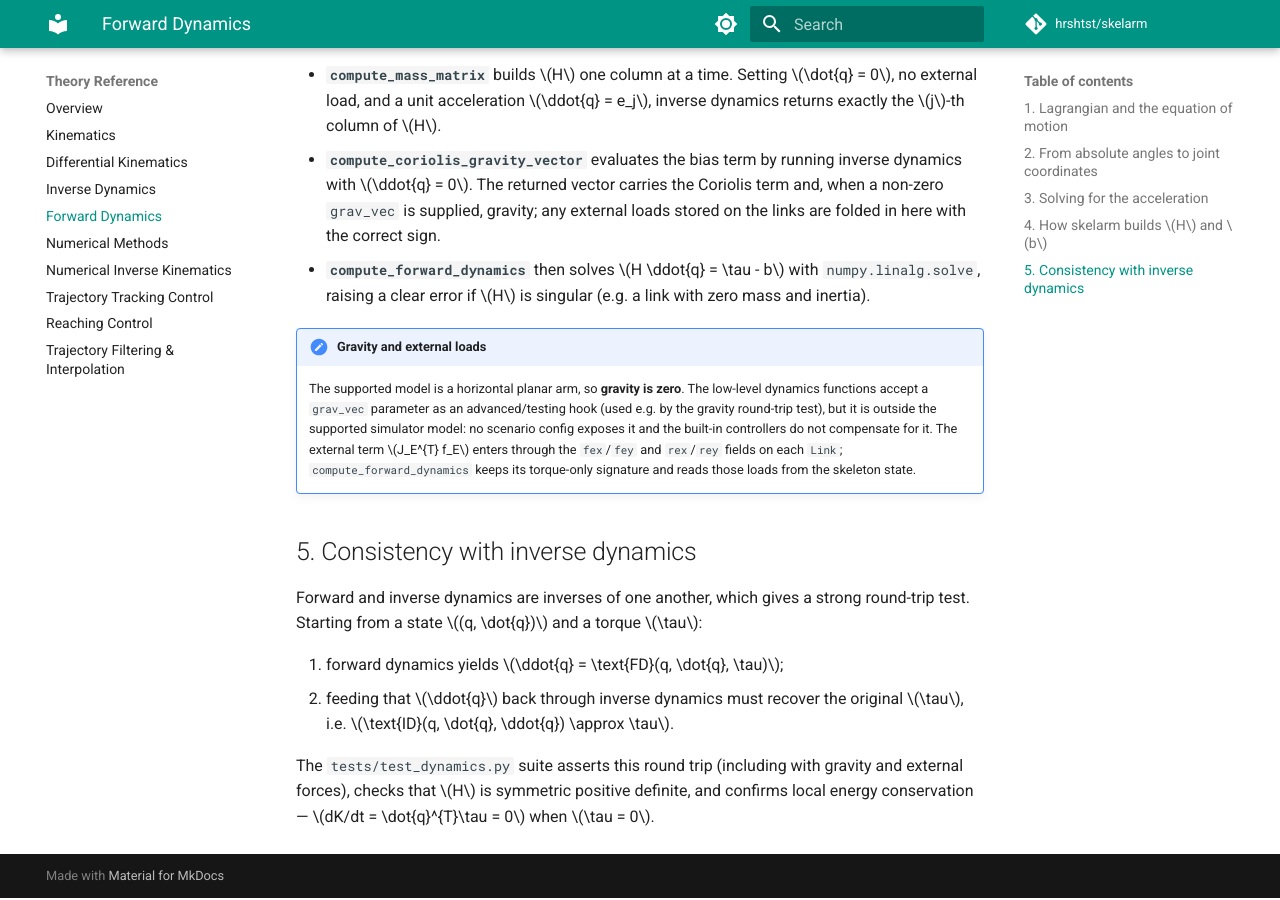
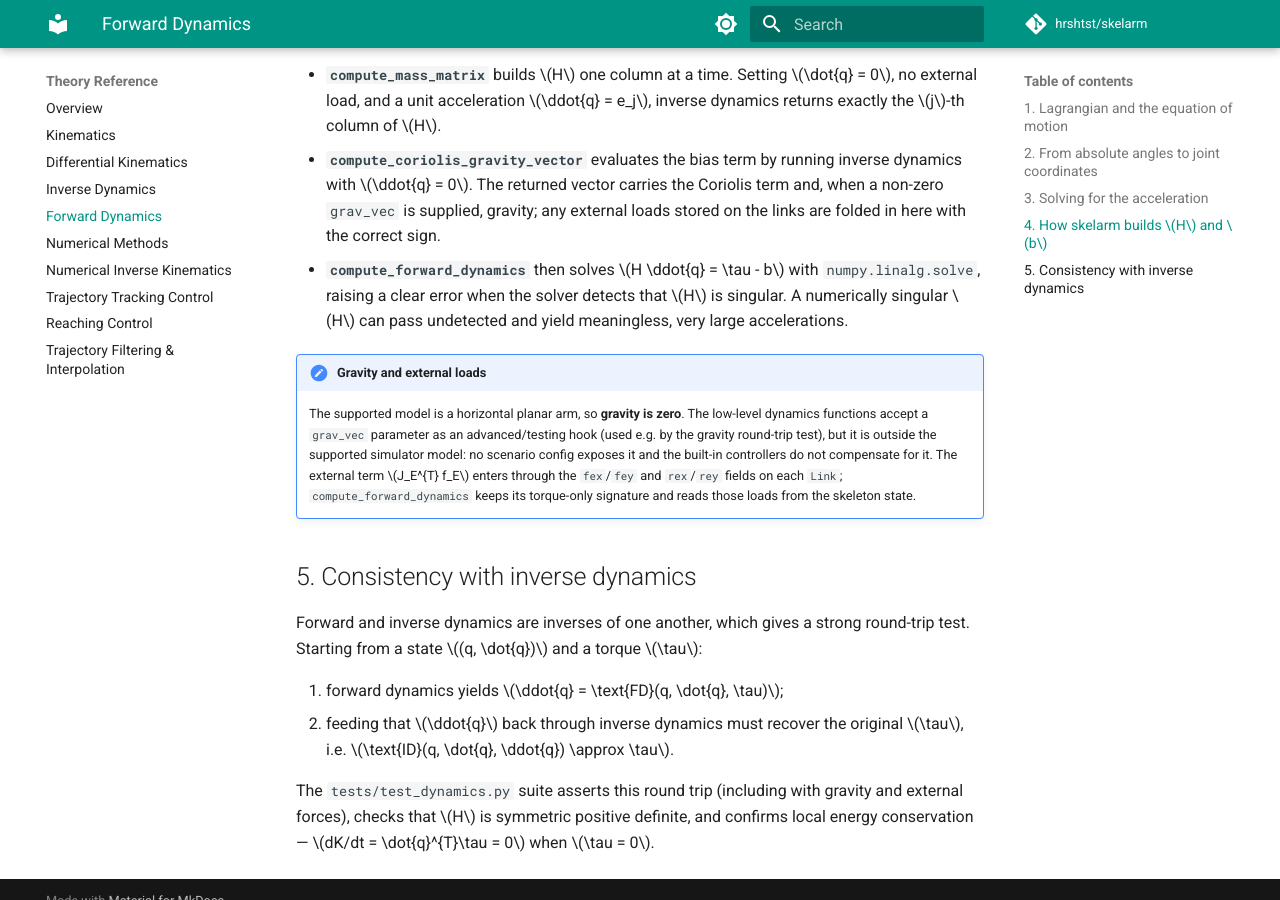
Before and after one commit to hrshtst/skelarm, an MkDocs documentation site: the page built from docs/reference/04_forward_dynamics.md, in a window 1280 px wide and 900 px high, scrolled down 1955 px. Built offline with MkDocs 1.6.1 and Material for MkDocs 9.7.7, drawn with Linux system fonts in a browser that asks for light colours; a script that is not in the unit is left out; comment, search, counter and statistics services are not loaded.

Commit message:
docs: qualify the singular mass-matrix error guarantee
The forward-dynamics and numerical-methods chapters promised a clear
error whenever H is singular. compute_forward_dynamics raises only
when numpy.linalg.solve detects the singularity (an exactly zero
pivot); a numerically singular H passes undetected: the straight
three-link arm with two massless links has rank 2 and a condition
number near 5e16, yet the solve returns accelerations around 1e15.
Both chapters now say so, and the forward-dynamics bullet drops its
"link with zero mass and inertia" example, which need not be singular.

```diff
--- a/docs/reference/04_forward_dynamics.md
+++ b/docs/reference/04_forward_dynamics.md
@@ -96,8 +96,9 @@ reuses tested code:
   when a non-zero `grav_vec` is supplied, gravity; any external loads stored on the
   links are folded in here with the correct sign.
 - **`compute_forward_dynamics`** then solves $H \ddot{q} = \tau - b$ with
-  `numpy.linalg.solve`, raising a clear error if $H$ is singular (e.g. a link with
-  zero mass and inertia).
+  `numpy.linalg.solve`, raising a clear error when the solver detects that $H$ is
+  singular. A numerically singular $H$ can pass undetected and yield meaningless,
+  very large accelerations.
 
 !!! note "Gravity and external loads"
     The supported model is a horizontal planar arm, so **gravity is zero**. The
```
Also changed, not shown: docs/reference/05_numerical_methods.md (+3 -3 lines).
